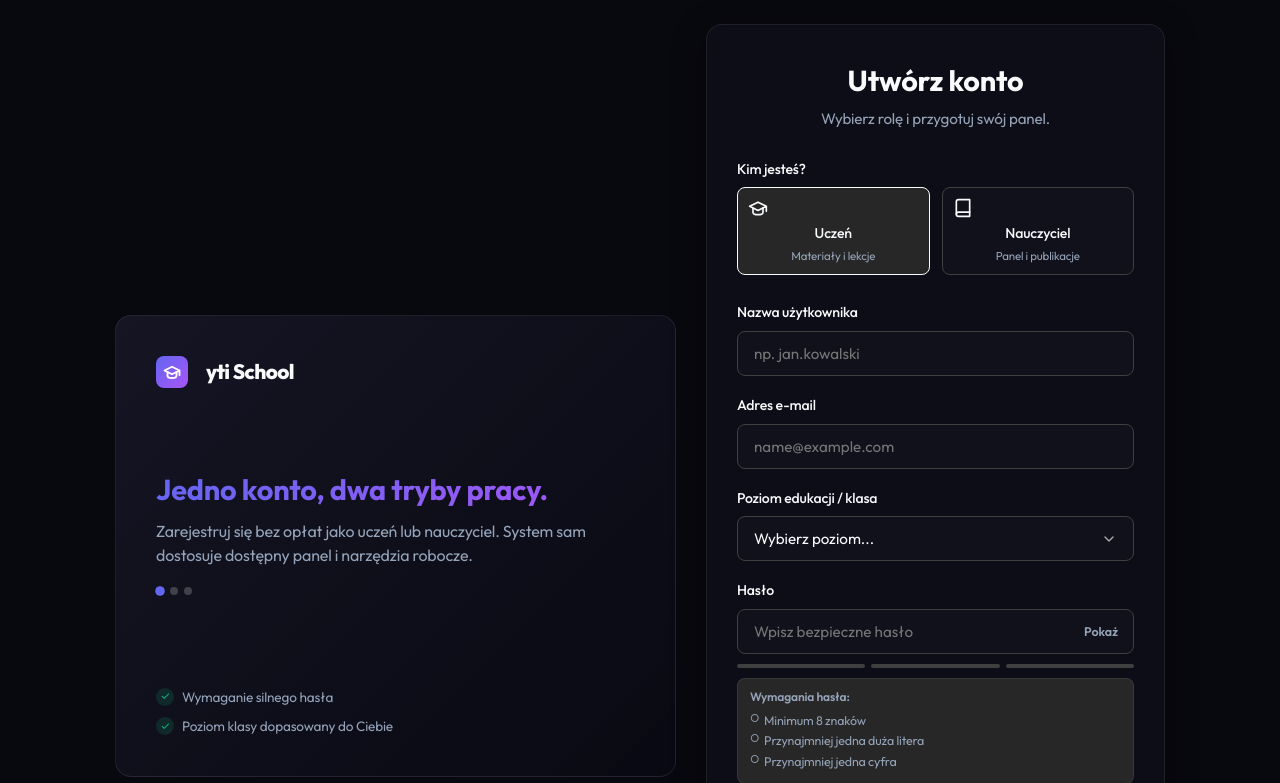
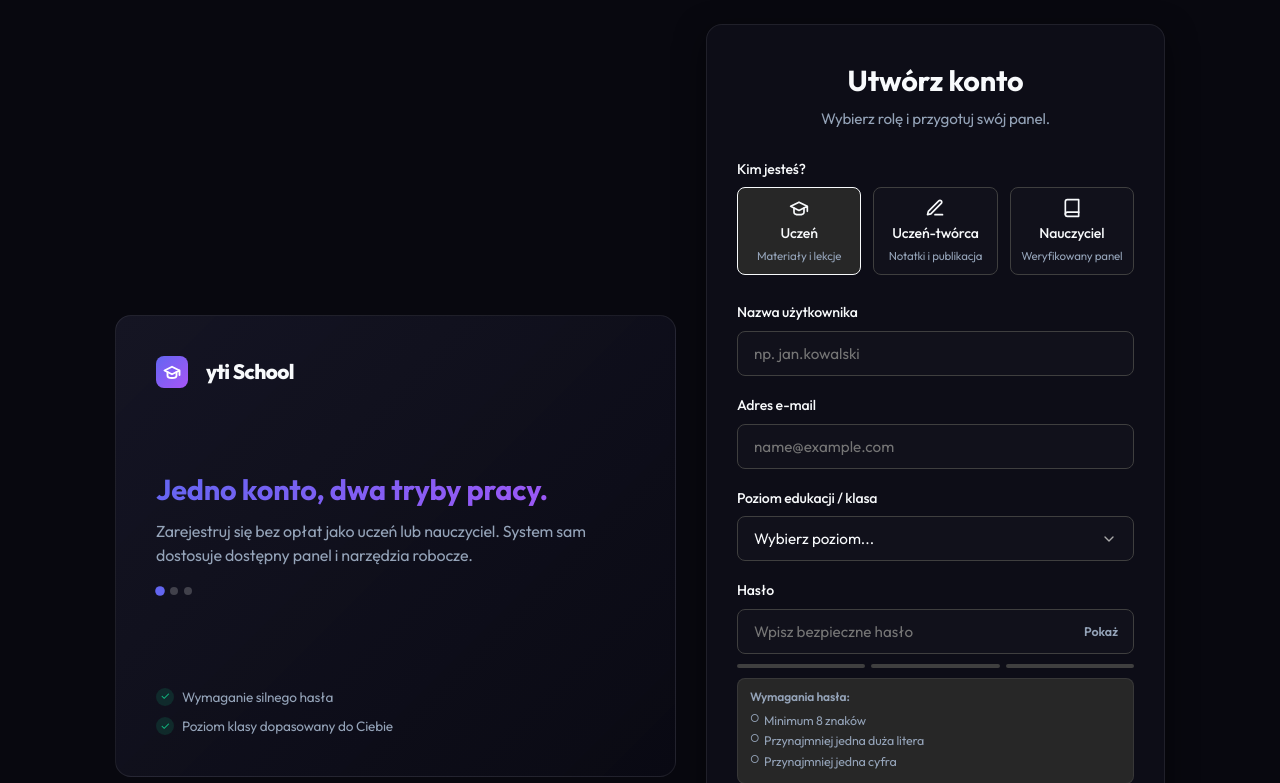
Before and after one commit to a62152253-ctrl/yti-school, a PHP site: page /register.php in a window 1280 px wide. Shown: the top 783 px of the page. Run offline with PHP 8.4, Linux system fonts and the light colour scheme.

Commit message:
feat: add Uczeń-twórca role to bypass teacher verification and access creator dashboard

```diff
--- a/register.php
+++ b/register.php
@@ -41,6 +41,8 @@ if ($_SERVER['REQUEST_METHOD'] === 'POST') {
             $error = 'Numer legitymacji nauczyciela musi mieć od 5 do 20 znaków (litery, cyfry, myślniki).';
         }
         $class_level = null;
+    } elseif ($type === 'student_creator') {
+        $class_level = null;
     } elseif ($type === 'student' && empty($class_level)) {
         $error = 'Uczeń musi wybrać poziom edukacji.';
     }
@@ -54,8 +56,9 @@ if ($_SERVER['REQUEST_METHOD'] === 'POST') {
             } else {
                 $hashedPassword = password_hash($password, PASSWORD_DEFAULT);
                 $is_verified = ($type === 'teacher') ? 0 : 1;
+                $save_type = ($type === 'student_creator') ? 'teacher' : $type;
                 $stmt = $pdo->prepare("INSERT INTO users (username, email, password, type, class_level, is_verified, school_name, rspo_number, teacher_card_number) VALUES (?, ?, ?, ?, ?, ?, ?, ?, ?)");
-                if ($stmt->execute([$username, $email, $hashedPassword, $type, $class_level, $is_verified, $school_name, $rspo_number, $teacher_card_number])) {
+                if ($stmt->execute([$username, $email, $hashedPassword, $save_type, $class_level, $is_verified, $school_name, $rspo_number, $teacher_card_number])) {
                     $success = 'Konto utworzone. ' . ($type === 'teacher' ? 'Twoje konto oczekuje na weryfikację. ' : '') . 'Możesz teraz <a href="login.php">się zalogować</a>.';
                 } else {
                     $error = 'Coś poszło nie tak. Spróbuj ponownie.';
@@ -150,17 +153,25 @@ if ($_SERVER['REQUEST_METHOD'] === 'POST') {
                             <div class="role-option">
                                 <input type="radio" name="type" id="role-student" value="student" <?= (!isset($_POST['type']) || $_POST['type'] === 'student') ? 'checked' : '' ?>>
                                 <label for="role-student" class="role-label">
-                                    <svg width="20" height="20" viewBox="0 0 24 24" fill="none" stroke="currentColor" stroke-width="2" stroke-linecap="round" stroke-linejoin="round" style="margin-bottom: 6px; display: block;"><path d="M22 10v6M2 10l10-5 10 5-10 5z"></path><path d="M6 12v5c0 2 2 3 6 3s6-1 6-3v-5"></path></svg>
+                                    <svg width="20" height="20" viewBox="0 0 24 24" fill="none" stroke="currentColor" stroke-width="2" stroke-linecap="round" stroke-linejoin="round" style="margin-bottom: 6px; display: block; margin: 0 auto 6px;"><path d="M22 10v6M2 10l10-5 10 5-10 5z"></path><path d="M6 12v5c0 2 2 3 6 3s6-1 6-3v-5"></path></svg>
                                     <span>Uczeń</span>
                                     <small>Materiały i lekcje</small>
                                 </label>
                             </div>
                             <div class="role-option">
+                                <input type="radio" name="type" id="role-student-creator" value="student_creator" <?= (isset($_POST['type']) && $_POST['type'] === 'student_creator') ? 'checked' : '' ?>>
+                                <label for="role-student-creator" class="role-label">
+                                    <svg width="20" height="20" viewBox="0 0 24 24" fill="none" stroke="currentColor" stroke-width="2" stroke-linecap="round" stroke-linejoin="round" style="margin-bottom: 6px; display: block; margin: 0 auto 6px;"><path d="M12 20h9"></path><path d="M16.5 3.5a2.121 2.121 0 0 1 3 3L7 19l-4 1 1-4L16.5 3.5z"></path></svg>
+                                    <span>Uczeń-twórca</span>
+                                    <small>Notatki i publikacja</small>
+                                </label>
+                            </div>
+                            <div class="role-option">
                                 <input type="radio" name="type" id="role-teacher" value="teacher" <?= (isset($_POST['type']) && $_POST['type'] === 'teacher') ? 'checked' : '' ?>>
                                 <label for="role-teacher" class="role-label">
-                                    <svg width="20" height="20" viewBox="0 0 24 24" fill="none" stroke="currentColor" stroke-width="2" stroke-linecap="round" stroke-linejoin="round" style="margin-bottom: 6px; display: block;"><path d="M4 19.5A2.5 2.5 0 0 1 6.5 17H20"></path><path d="M6.5 2H20v20H6.5A2.5 2.5 0 0 1 4 19.5v-15A2.5 2.5 0 0 1 6.5 2z"></path></svg>
+                                    <svg width="20" height="20" viewBox="0 0 24 24" fill="none" stroke="currentColor" stroke-width="2" stroke-linecap="round" stroke-linejoin="round" style="margin-bottom: 6px; display: block; margin: 0 auto 6px;"><path d="M4 19.5A2.5 2.5 0 0 1 6.5 17H20"></path><path d="M6.5 2H20v20H6.5A2.5 2.5 0 0 1 4 19.5v-15A2.5 2.5 0 0 1 6.5 2z"></path></svg>
                                     <span>Nauczyciel</span>
-                                    <small>Panel i publikacje</small>
+                                    <small>Weryfikowany panel</small>
                                 </label>
                             </div>
                         </div>
@@ -269,6 +280,19 @@ if ($_SERVER['REQUEST_METHOD'] === 'POST') {
                 schoolName.setAttribute('required', 'required');
                 rspoNumber.setAttribute('required', 'required');
                 teacherCard.setAttribute('required', 'required');
+            } else if (role === 'student_creator') {
+                classGroup.style.display = 'none';
+                classGroup.style.opacity = '0';
+                classGroup.style.animation = 'none';
+                classSelect.removeAttribute('required');
+                emailInput.placeholder = 'name@example.com';
+
+                teacherGroup.style.display = 'none';
+                teacherGroup.style.opacity = '0';
+                teacherGroup.style.animation = 'none';
+                schoolName.removeAttribute('required');
+                rspoNumber.removeAttribute('required');
+                teacherCard.removeAttribute('required');
             } else {
                 classGroup.style.display = 'block';
                 classGroup.style.animation = 'fadeInUp 0.3s ease-out';
```
